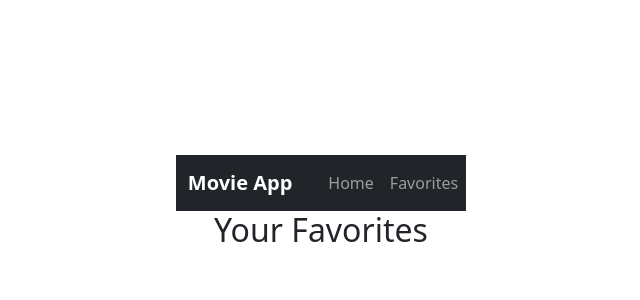
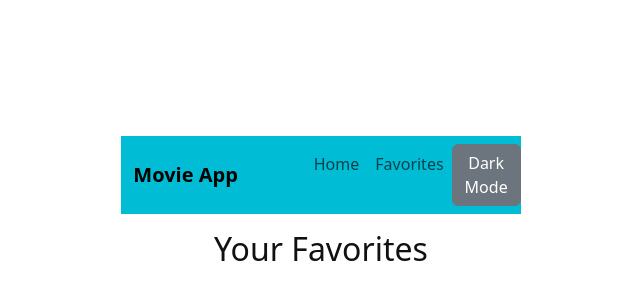
Before and after one commit to lpery-rrcp/Movie-Viewer, a React (Vite) app in the folder frontend/: page /favorites in a window 1280 px wide. Shown: the part 174-474 px from the top of the page, without its empty margins (319-959 px from the left). Built offline with nearby package versions, Linux system fonts and the light colour scheme.

Commit message:
Added Dark mode and made the navigation go from cyan to navey blue for light to dark mode.

```diff
--- a/frontend/src/App.css
+++ b/frontend/src/App.css
@@ -27,22 +27,53 @@
 }
 
 .card {
-  display: fles;
+  display: flex;
   flex-direction: row;
   align-items: center;
   gap: 12px;
   width: 100%;
   max-width: 320px;
-  border: 1px solid #ccc;
+  border: 1px solid var(--card-border);
   border-radius: 10px;
-  background-color: #fff;
+  background: var(--card-bg);
+  padding: 1rem;
 }
+
 
 .img-thumbnail img {
   width: auto;
   height:auto;
   border-radius: 8px;
 }
+
+/*Light mode default*/
+:root {
+  --bg: #ffffff;
+  --text: #111111;
+
+  --nav-bg: #00bcd4;
+  --nav-text: #ffffff;
+
+  --card-bg: #ffffff;
+  --card-border: #cccccc;
+}
+
+/*Dark mode*/
+.dark {
+  --bg: #0d0f14;
+  --text: #e4e4e4;
+
+  --nav-bg: #1e3a5f;
+  --nav-text: #ffffff;
+
+  --card-bg: #1f2937;
+  --card-border: #333333;
+}
+
+.dark img {
+  filter: brightness(0.9);
+}
+
 
 @keyframes logo-spin {
   from {
@@ -59,7 +90,26 @@
   }
 }
 
+body {
+  background: var(--bg) !important;
+  color: var(--text) !important;
+  margin: 0;
+  padding: 0;
+  /*transition: background 0.2s ease, color 0.2s ease;*/
+}
+
+nav {
+  background: var(--nav-bg);
+  color: var(--nav-text);
+  padding: 1rem;
+  margin-bottom: 1rem;
+}
+
+/* Cards inherit theme */
 .card {
+  background: var(--card-bg);
+  border: 1px solid var(--card-border);
+  color: var(--text-color);
   padding: 2em;
 }
 
--- a/frontend/src/App.tsx
+++ b/frontend/src/App.tsx
@@ -4,13 +4,14 @@ import Home from "./pages/Home";
 import NavBar from "./components/NavBar";
 import { Routes, Route } from "react-router-dom";
 import { MovieProvider } from "./context/MovieContext";
+import { useEffect, useState } from "react";
 
 function App() {
   return (
     <>
       <MovieProvider>
         <NavBar />
-        <main className="">
+        <main className="dark">
           <Routes>
             <Route path="/" element={<Home />}></Route>
             <Route path="/favorites" element={<Favorite />}></Route>
--- a/frontend/src/components/NavBar.tsx
+++ b/frontend/src/components/NavBar.tsx
@@ -1,8 +1,23 @@
 import { Link } from "react-router-dom";
+import { useEffect, useState } from "react";
 
 function NavBar() {
+  const [darkMode, setDarkMode] = useState(
+    () => localStorage.getItem("theme") === "dark"
+  );
+
+  useEffect(() => {
+    if (darkMode) {
+      document.documentElement.classList.add("dark");
+      localStorage.setItem("theme", "dark");
+    } else {
+      document.documentElement.classList.remove("dark");
+      localStorage.setItem("theme", "light");
+    }
+  }, [darkMode]);
+
   return (
-    <nav className="navbar navbar-expand-lg navbar-dark bg-dark">
+    <nav className="navbar navbar-expand-lg" id="main-nav">
       <div className="container-fluid">
         <Link className="navbar-brand fw-bold" to="/">
           Movie App
@@ -21,6 +36,14 @@ function NavBar() {
               Favorites
             </Link>
           </li>
+          <li className="nav-item">
+            <button
+              onClick={() => setDarkMode((prev) => !prev)}
+              className="btn btn-secondary"
+            >
+              {darkMode ? "Light Mode" : "Dark Mode"}
+            </button>
+          </li>
         </ul>
       </div>
     </nav>
```
